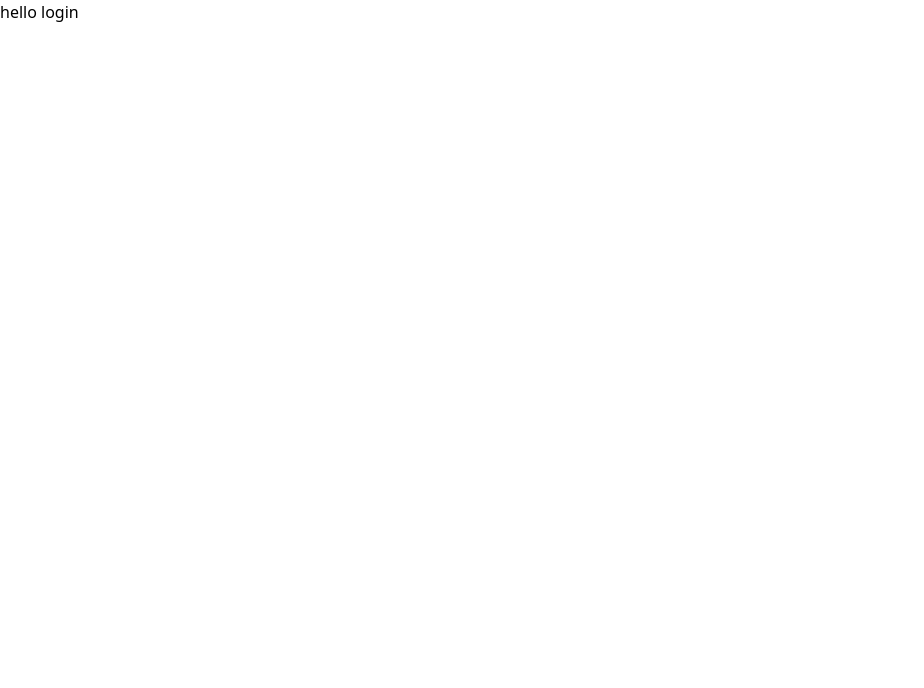
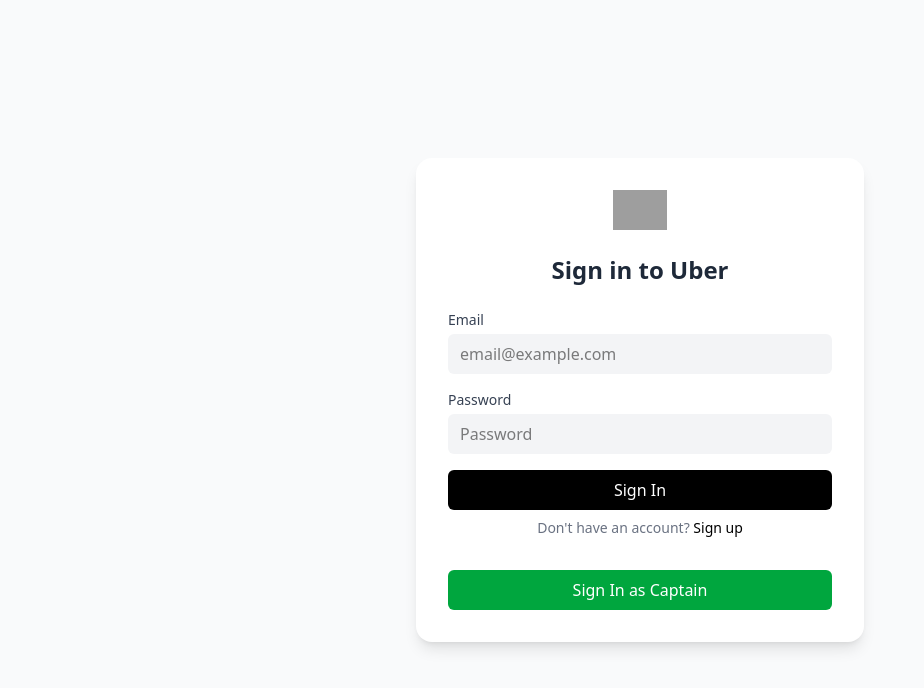
Before and after one commit to rafiqwe/Uber-App, a React (Vite) app in the folder frontend/: page /login in a window 1280 px wide. Shown: the top 688 px of the page, without its empty margins (0-924 px from the left). Built offline with nearby package versions, Linux system fonts and the light colour scheme; grey boxes are pictures that could not be loaded.

Commit message:
Create user login page

```diff
--- a/frontend/src/pages/UserLogin.jsx
+++ b/frontend/src/pages/UserLogin.jsx
@@ -1,11 +1,106 @@
-import React from 'react'
+import { useState } from "react";
+import { Link } from "react-router-dom";
 
 const UserLogin = () => {
+  const [formData, setFormData] = useState({
+    email: "",
+    password: "",
+  });
+
+  const handleChange = (e) => {
+    setFormData((prev) => ({
+      ...prev,
+      [e.target.name]: e.target.value,
+    }));
+  };
+
+  const handleSubmit = (e) => {
+    e.preventDefault();
+    console.log("Submitted:", formData);
+    setFormData({
+      email: "",
+      password: "",
+    });
+    // you can connect API call here
+  };
+
   return (
-    <div>
-      <h1> hello login</h1>
+    <div className="min-h-screen flex items-center justify-center bg-gray-50 px-4">
+      <div className="w-full  my-10 max-w-md bg-white shadow-lg rounded-2xl p-6 sm:p-8">
+        <div className="flex justify-center mb-6">
+          <img
+            src="https://upload.wikimedia.org/wikipedia/commons/c/cc/Uber_logo_2018.png"
+            alt="Uber Logo"
+            className="h-8 sm:h-10"
+          />
+        </div>
+        <h2 className="text-2xl font-bold mb-6 text-gray-800 text-center">
+          Sign in to Uber
+        </h2>
+        <form onSubmit={handleSubmit} className="space-y-4">
+          <div>
+            <label
+              htmlFor="email"
+              className="block text-sm font-medium text-gray-700"
+            >
+              Email
+            </label>
+            <input
+              type="email"
+              name="email"
+              id="email"
+              value={formData.email}
+              onChange={handleChange}
+              className="mt-1 block w-full rounded-md border border-gray-300 bg-gray-100 px-3 py-2 focus:outline-none focus:ring-2 focus:ring-yellow-200   border-none "
+              required
+              placeholder="email@example.com"
+            />
+          </div>
+
+          <div>
+            <label
+              htmlFor="password"
+              className="block text-sm font-medium text-gray-700"
+            >
+              Password
+            </label>
+            <input
+              type="password"
+              name="password"
+              id="password"
+              value={formData.password}
+              onChange={handleChange}
+              className="mt-1 block w-full rounded-md border border-gray-300 bg-gray-100 px-3 py-2 focus:outline-none focus:ring-2 focus:ring-yellow-200   border-none "
+              required
+              placeholder="Password"
+            />
+          </div>
+
+          <button
+            type="submit"
+            className="w-full bg-black text-white py-2 rounded-md hover:bg-gray-900 transition"
+          >
+            Sign In
+          </button>
+        </form>
+        <p className="text-sm text-gray-500 mt-2 text-center">
+          Don't have an account?{" "}
+          <Link to={"/register"} className="text-black font-medium">
+            Sign up
+          </Link>
+        </p>
+
+        <div>
+          <Link
+            to={"/captain-login"}
+            className="w-full flex items-center justify-center mt-8 bg-green-600 text-white py-2 rounded-md hover:bg-green-700 transition"
+          >
+            Sign In as Captain
+          </Link>
+        </div>
+      </div>
     </div>
-  )
-}
+  );
+};
 
-export default UserLogin
+export default UserLogin;
```
